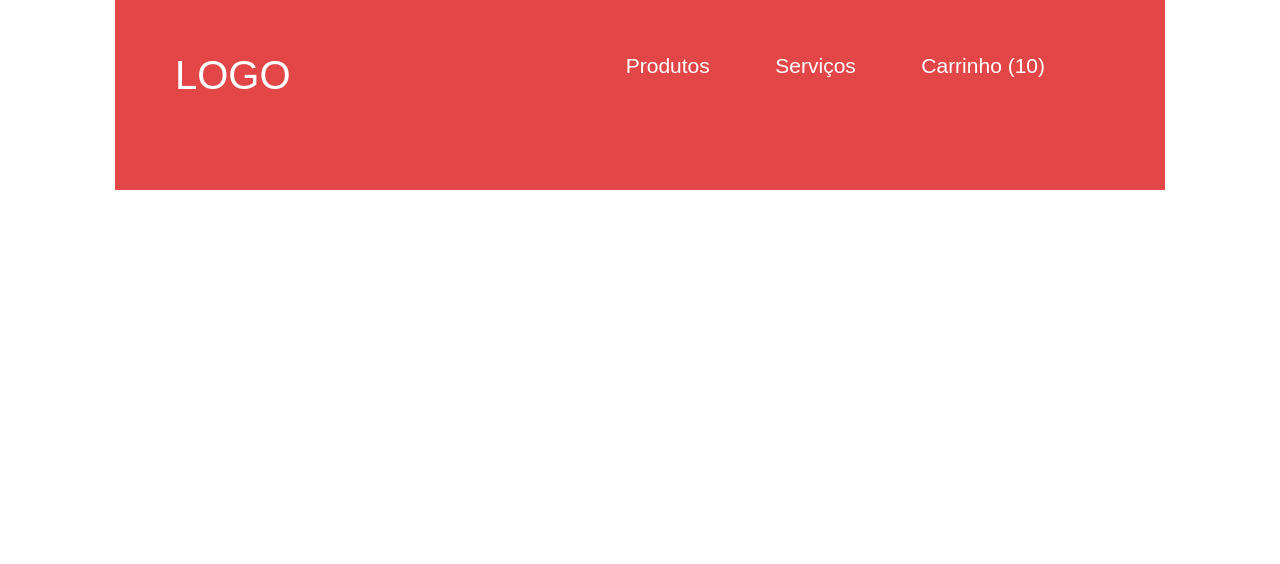
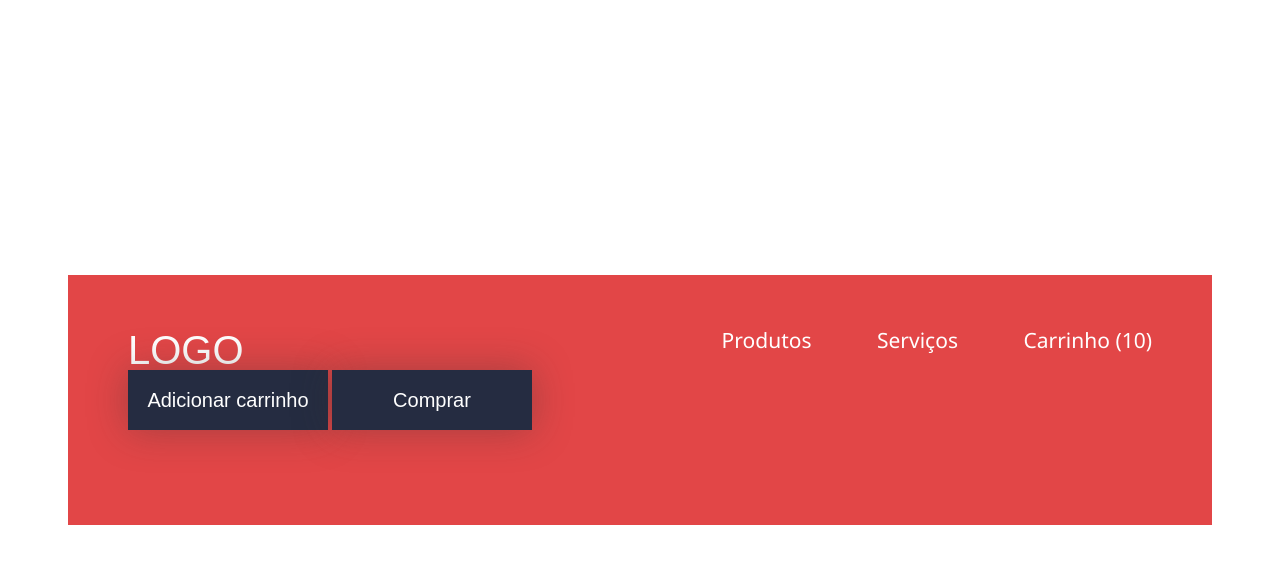
Before and after one commit to carlosheitor/loja-fone, a plain HTML site: page index.html in a window 1280 px wide. Drawn offline with Linux system fonts and the light colour scheme.

Commit message:
Refatoração do css, criação dos botões e centralização do layout

```diff
--- /dev/null
+++ b/css/button-store.css
@@ -0,0 +1,15 @@
+.button-store {
+  display: inline-block;
+  width: 200px;
+  height: 60px;
+  line-height: 60px;
+  background-color: #252c41;
+  color: #fff;
+  font-size: 20px;
+  font-family: Arial, "Roboto Mono", Helvetica, sans-serif;
+  text-align: center;
+  border: none;
+  box-shadow: 0 0 39px 0 rgba(50, 50, 50, 0.36);
+  margin-right: 0;
+  text-decoration: none;
+}
--- /dev/null
+++ b/css/container-store.css
@@ -0,0 +1,9 @@
+.container-store {
+  position: absolute;
+  left: 50%;
+  top: 50%;
+  transform: translate(-50%, -50%);
+  width: 80%;
+  padding: 55px 60px 95px;
+  background-color: #e24647;
+}
--- a/header.css
+++ b/css/header-store.css
@@ -1,24 +1,22 @@
-header {
-  background-color: #e24647;
+.header-store {
   color: white;
   overflow: hidden;
-  margin: 0 115px;
-  padding: 55px 60px 95px;
 }
-h1, a {
+.title {
+  float: left;
+  font-size: 40px;
   font-family: Arial, "Roboto Mono", Helvetica, sans-serif;
 }
-h1 {
-  float: left;
-  font-size: 40px;
-}
-nav {
+.navigation {
   float: right;
   font-size: 21px;
   font-family: 'Segoe UI', 'Roboto Mono', sans-serif;
 }
-a {
+.action {
   text-decoration: none;
   margin-right: 60px;
   color: inherit;
 }
+.last {
+  margin-right: 0;
+}
--- a/index.html
+++ b/index.html
@@ -4,21 +4,28 @@
 <head>
   <meta charset="utf-8" />
   <title>Loja de Fone</title>
-  <link rel="stylesheet" href="reset.css" />
+  <link rel="stylesheet" href="css/reset.css" />
   <link href="https://fonts.googleapis.com/css?family=Roboto+Mono&display=swap" rel="stylesheet">
-  <link rel="stylesheet" href="header.css" />
+  <link rel="stylesheet" href="css/container-store.css" />
+  <link rel="stylesheet" href="css/header-store.css" />
+  <link rel="stylesheet" href="css/button-store.css" />
 </head>
 
 <body>
-  <header>
-    <h1>LOGO</h1>
+  <div class="container-store">
+    <header class="header-store">
+      <h1 class="title">LOGO</h1>
 
-    <nav>
-      <a href="https://google.com">Produtos</a>
-      <a href="https://google.com">Serviços</a>
-      <a href="https://google.com">Carrinho (10)</a>
-    </nav>
-  </header>
+      <nav class="navigation">
+        <a class="action" href="https://google.com">Produtos</a>
+        <a class="action" href="https://google.com">Serviços</a>
+        <a class="action last" href="https://google.com">Carrinho (10)</a>
+      </nav>
+    </header>
+
+    <a class="button-store action" href="comprar.html">Adicionar carrinho</a>
+    <a class="button-store action" href="comprar.html">Comprar</a>
+  </div>
 </body>
 
 </html>
```
Also changed, not shown: css/reset.css (renamed from reset.css).
